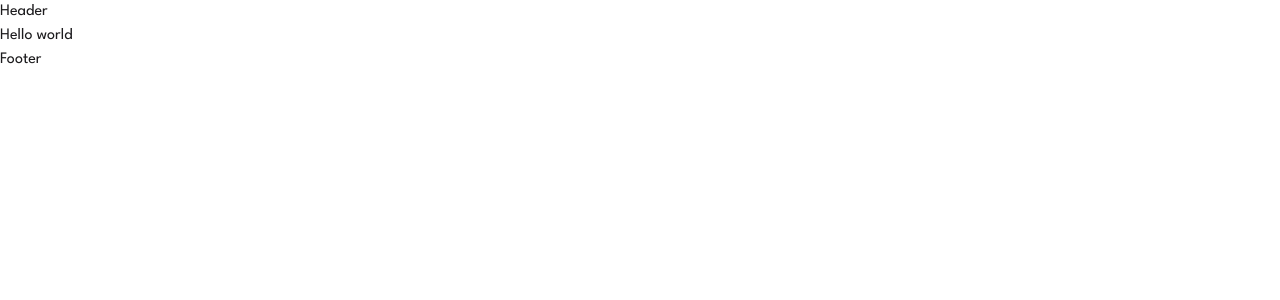
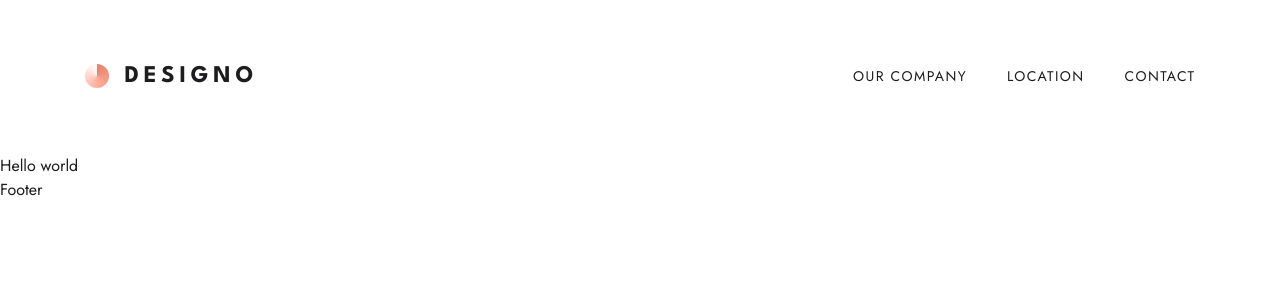
Before and after one commit to ayoub-ahabchane/fem-designo, a Next.js app: page / in a window 1280 px wide. Shown: the top 300 px of the page. Built offline with nearby package versions, Linux system fonts and the light colour scheme.

Commit message:
feat: header & navigation menu

```diff
--- a/src/app/layout.js
+++ b/src/app/layout.js
@@ -1,5 +1,6 @@
+import Header from "@/components/Header";
 import "./globals.css";
-import { Jost, League_Spartan } from "next/font/google";
+import { Jost } from "next/font/google";
 
 export const metadata = {
   title: "Designo",
@@ -11,17 +12,12 @@ const jost = Jost({
   display: "swap",
 });
 
-const leagueSpartan = League_Spartan({
-  variable: "--font-league-spartan",
-  display: "swap",
-});
-
 export default function RootLayout({ children }) {
   return (
-    <html lang="en" className={`${jost.className} ${leagueSpartan.className}`}>
+    <html lang="en" className={`${jost.className}`}>
       <body>
-        <header>Header</header>
-        <main>{children}</main>
+        <Header />
+        <main className="pt-[98px] md:pt-[154px]">{children}</main>
         <footer>Footer</footer>
       </body>
     </html>
--- /dev/null
+++ b/src/components/Header.jsx
@@ -0,0 +1,32 @@
+"use client";
+
+import Link from "next/link";
+import React, { useEffect, useState } from "react";
+import { League_Spartan } from "next/font/google";
+import Navmenu from "./Navmenu";
+
+const league_spartan = League_Spartan({
+  variable: "--font-league-spartan",
+  display: "swap",
+});
+
+const Header = () => {
+  return (
+    <header className="fixed inset-x-0 bg-white py-9 md:py-16 md:px-10 mdmax:px-6">
+      <div className="mx-auto flex w-full max-w-[1111px] items-center justify-between">
+        <Link href="/" className="flex cursor-pointer items-center gap-4">
+          <span className=" inline-block h-6 w-6 rounded-full bg-[conic-gradient(var(--tw-gradient-stops))] from-peach via-light-peach to-white" />
+          <span
+            className={`${league_spartan.className} text-2xl font-bold uppercase leading-none tracking-[0.2em]`}
+          >
+            designo
+          </span>
+        </Link>
+
+        <Navmenu />
+      </div>
+    </header>
+  );
+};
+
+export default Header;
--- /dev/null
+++ b/src/components/Navmenu.jsx
@@ -0,0 +1,41 @@
+"use client";
+
+import React from "react";
+import useNavMenu from "./store/hooks/useNavMenu";
+import Close from "./svg/Close";
+import Hamburger from "./svg/Hamburger";
+import Link from "next/link";
+
+const navItems = [
+  { title: "our company", link: "/about" },
+  { title: "location", link: "/location" },
+  { title: "contact", link: "/contact" },
+];
+
+const Navmenu = () => {
+  const { isMobile, isVisible, toggleNav } = useNavMenu("(max-width: 768px)");
+  return (
+    <div>
+      {isMobile && (
+        <button className="inline-block" onClick={toggleNav}>
+          {isVisible ? <Close /> : <Hamburger />}
+        </button>
+      )}
+      {isVisible && (
+        <nav className="navWrapper">
+          <ul className="nav">
+            {navItems.map(({ title, link }, index) => (
+              <li key={`navigation${index}`}>
+                <Link href={link} className="uppercase hover:underline">
+                  {title}
+                </Link>
+              </li>
+            ))}
+          </ul>
+        </nav>
+      )}
+    </div>
+  );
+};
+
+export default Navmenu;
--- /dev/null
+++ b/src/components/store/hooks/useNavMenu.js
@@ -0,0 +1,43 @@
+import React, { useEffect, useState } from "react";
+
+const useNavMenu = (mediaQueryString) => {
+  const [isMobile, setIsMobile] = useState(
+    window.matchMedia(mediaQueryString).matches
+  );
+  const [isVisible, setIsVisible] = useState(
+    window !== undefined ? !window.matchMedia(mediaQueryString).matches : true
+  );
+
+  useEffect(() => {
+    const mediaQuery = window.matchMedia(mediaQueryString);
+    function handleMediaChange() {
+      setIsVisible(!mediaQuery.matches);
+      setIsMobile(mediaQuery.matches);
+    }
+
+    handleMediaChange();
+  }, [mediaQueryString]);
+
+  useEffect(() => {
+    const mediaQuery = window.matchMedia(mediaQueryString);
+
+    function handleMediaChange() {
+      setIsVisible(!mediaQuery.matches);
+      setIsMobile(mediaQuery.matches);
+    }
+
+    handleMediaChange();
+    mediaQuery.addEventListener("change", handleMediaChange);
+    return () => {
+      mediaQuery.addEventListener("change", handleMediaChange);
+    };
+  }, [mediaQueryString]);
+
+  function toggleNav() {
+    setIsVisible(!isVisible);
+  }
+
+  return { isMobile, isVisible, toggleNav };
+};
+
+export default useNavMenu;
--- /dev/null
+++ b/src/components/svg/Close.jsx
@@ -0,0 +1,15 @@
+import React from "react";
+
+const Close = () => {
+  return (
+    <svg width="20" height="20" xmlns="http://www.w3.org/2000/svg">
+      <path
+        d="M17.071.1L19.9 2.93l-7.071 7.07 7.071 7.072-2.828 2.828L10 12.828l-7.071 7.071L.1 17.071 7.17 10 .102 2.929 2.929.1l7.07 7.07 7.072-7.07z"
+        fill="#1D1C1E"
+        fillRule="evenodd"
+      />
+    </svg>
+  );
+};
+
+export default Close;
--- /dev/null
+++ b/src/components/svg/Hamburger.jsx
@@ -0,0 +1,13 @@
+import React from "react";
+
+const Hamburger = () => {
+  return (
+    <svg width="24" height="20" xmlns="http://www.w3.org/2000/svg">
+      <g fill="#1D1C1E" fillRule="evenodd">
+        <path d="M0 0h24v4H0zM0 8h24v4H0zM0 16h24v4H0z" />
+      </g>
+    </svg>
+  );
+};
+
+export default Hamburger;
```
